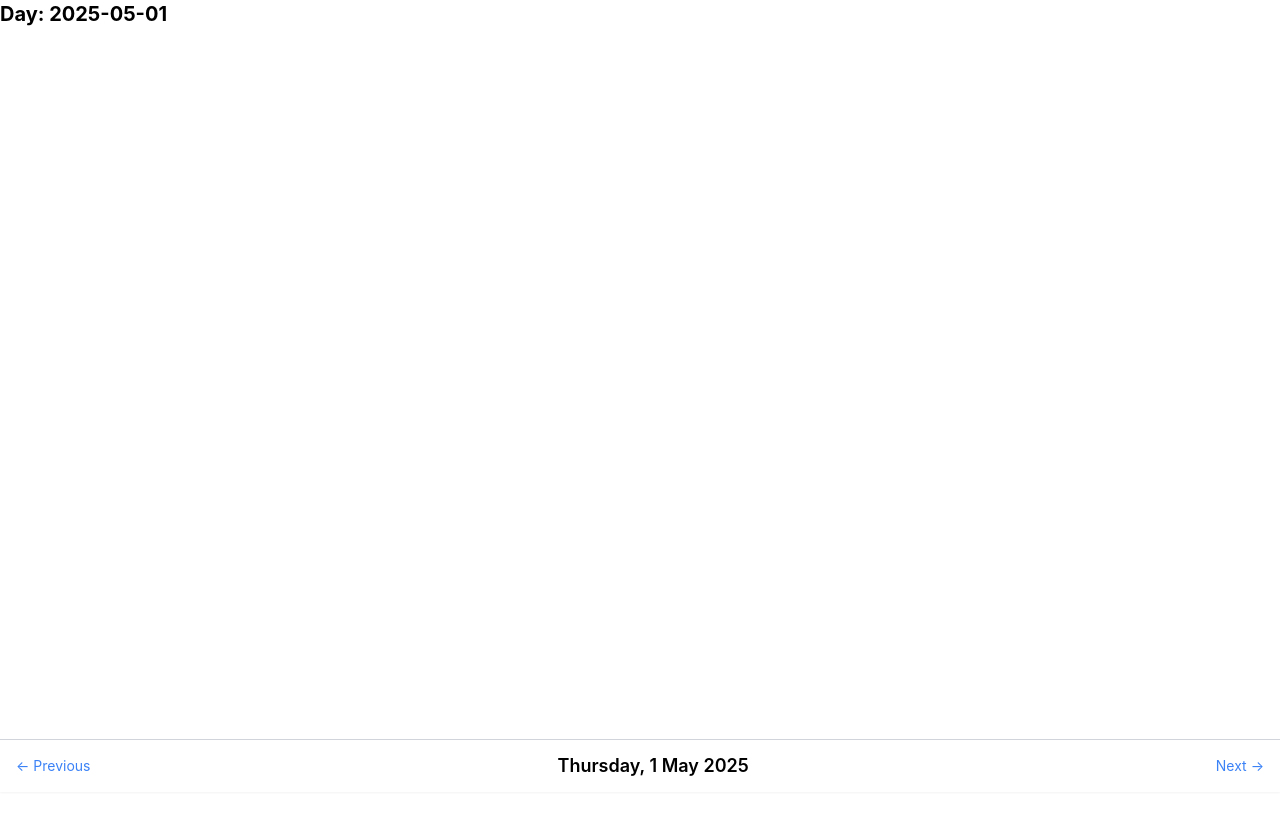
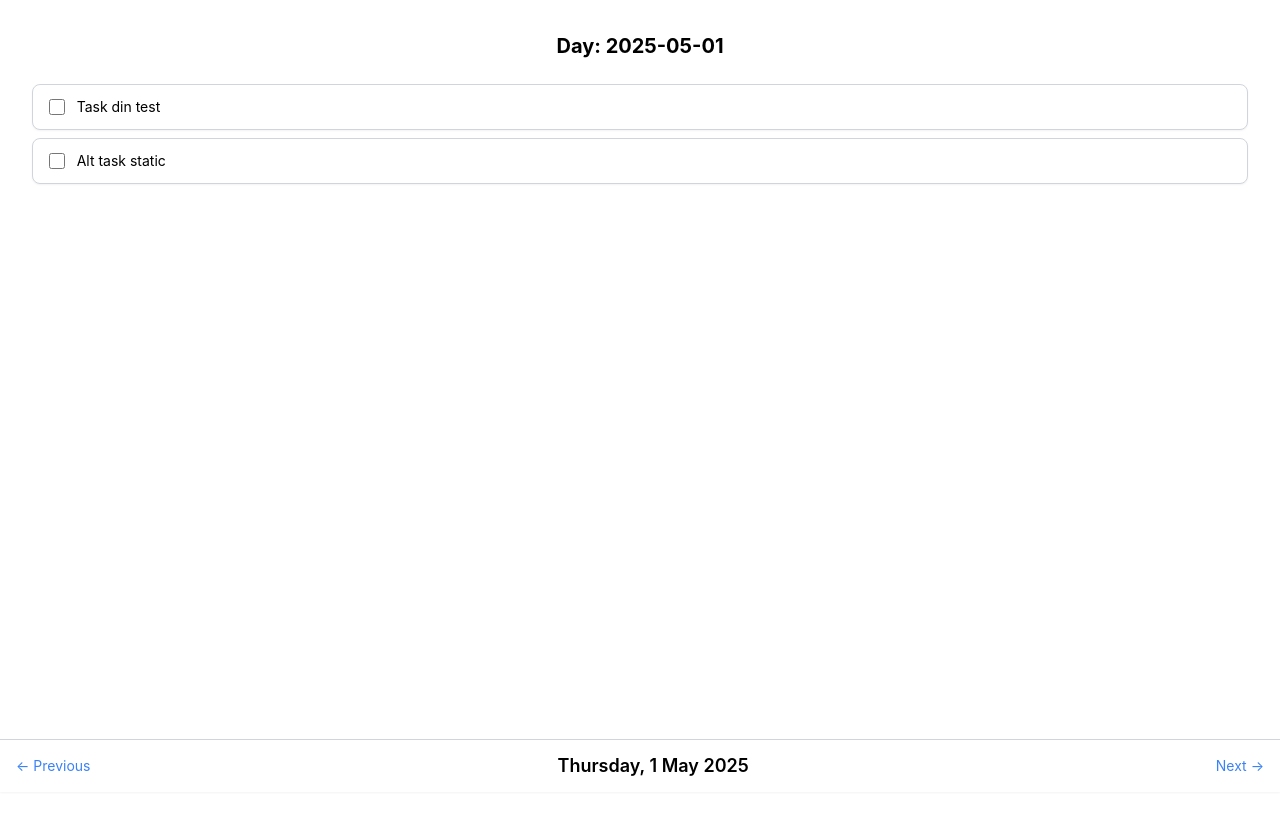
Before and after one commit to cleopatraropotgitprojects/to-do-list-fe, a React (Create React App) app: page /day/2025-05-01 in a window 1280 px wide. Shown: the top 814 px of the page. Built offline with nearby package versions, Linux system fonts and the light colour scheme.

Commit message:
TDL-3: Add day behavior logic and style TaskItem with checkbox, edit, and read-only modes

```diff
--- a/package.json
+++ b/package.json
@@ -11,6 +11,7 @@
     "@types/node": "^16.18.126",
     "@types/react": "^19.1.2",
     "@types/react-dom": "^19.1.3",
+    "clsx": "^2.1.1",
     "date-fns": "^4.1.0",
     "prettier": "^3.5.3",
     "react": "^19.1.0",
--- /dev/null
+++ b/src/components/TaskItem.tsx
@@ -0,0 +1,48 @@
+import { useState } from "react";
+import clsx from "clsx";
+
+export const TaskItem = (props: {
+  text: string;
+  canEdit: boolean;
+  canCheck: boolean;
+}) => {
+  const [checked, setChecked] = useState(false);
+  const [value, setValue] = useState(props.text);
+
+  return (
+    <div
+      className={clsx(
+        "flex items-center justify-between px-4 py-3 border rounded-lg shadow-sm",
+        "transition-all duration-200",
+        checked ? "bg-green-50 border-green-300" : "bg-white border-gray-300",
+      )}
+    >
+      <div className="flex items-center gap-3 w-full">
+        <input
+          type="checkbox"
+          disabled={!props.canCheck}
+          checked={checked}
+          onChange={() => setChecked(!checked)}
+          className="w-4 h-4 accent-green-500"
+        />
+        {props.canEdit ? (
+          <input
+            type="text"
+            value={value}
+            onChange={(e) => setValue(e.target.value)}
+            className="w-full bg-transparent focus:outline-none text-sm"
+          />
+        ) : (
+          <span
+            className={clsx(
+              "text-sm",
+              checked ? "line-through opacity-50" : "text-gray-800",
+            )}
+          >
+            {value}
+          </span>
+        )}
+      </div>
+    </div>
+  );
+};
--- a/src/index.css
+++ b/src/index.css
@@ -3,7 +3,9 @@
 @tailwind utilities;
 
 body {
-  margin: 0;
+  margin-left: 2rem;
+  margin-right: 2rem;
+  margin-top: 2rem;
   font-family: -apple-system, BlinkMacSystemFont, 'Segoe UI', 'Roboto', 'Oxygen',
     'Ubuntu', 'Cantarell', 'Fira Sans', 'Droid Sans', 'Helvetica Neue',
     sans-serif;
--- a/src/pages/DayPage.tsx
+++ b/src/pages/DayPage.tsx
@@ -1,14 +1,29 @@
 import { useParams } from "react-router-dom";
 import { DayHeader } from "../components/DayHeader";
+import { TaskItem } from "../components/TaskItem";
+import { getDayType } from "../utils/dateUtils";
 
 export const DayPage = () => {
   const { dateId } = useParams<{ dateId: string }>();
 
   if (!dateId) return null;
 
+  const dayType = getDayType(dateId);
+
+  const canEdit = dayType !== "past";
+  const canCheck = dayType === "today";
+
   return (
     <div className="flex flex-col min-h-screen">
-      <h1 className="font-bold text-xl">Day: {dateId}</h1>
+      <h1 className="font-bold text-xl text-center">Day: {dateId}</h1>
+      <div className="mt-6 space-y-2">
+        <TaskItem text="Task din test" canEdit={canEdit} canCheck={canCheck} />
+        <TaskItem
+          text="Alt task static"
+          canEdit={canEdit}
+          canCheck={canCheck}
+        />
+      </div>
       <DayHeader dateId={dateId} />
     </div>
   );
--- /dev/null
+++ b/src/utils/dateUtils.ts
@@ -0,0 +1,10 @@
+import { isBefore, isSameDay, parseISO } from "date-fns";
+
+export const getDayType = (dateId: string): "past" | "today" | "future" => {
+  const inputDate = parseISO(dateId);
+  const today = new Date();
+
+  if (isSameDay(inputDate, today)) return "today";
+  if (isBefore(inputDate, today)) return "past";
+  return "future";
+};
```
Also changed, not shown: 1 other file (tests, documents, lock files or other folders).
